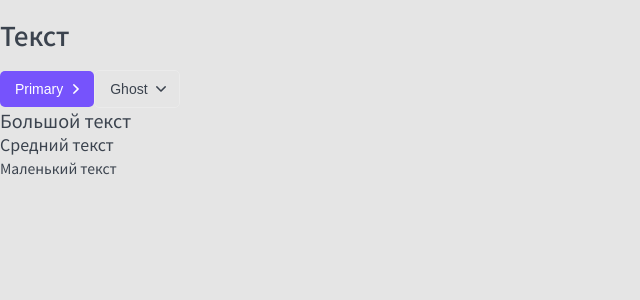
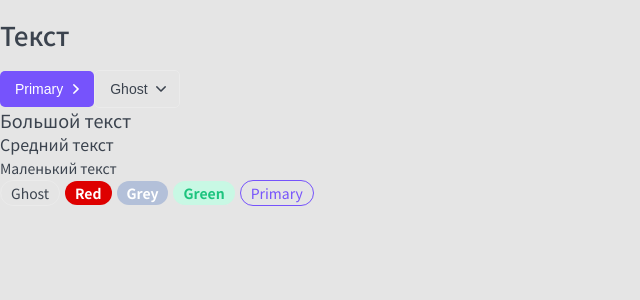
Before and after one commit to romanich141/nextjs-top-app, a Next.js app: page / in a window 1280 px wide. Shown: the top 300 px of the page, without its empty margins (0-640 px from the left). Built offline with nearby package versions, Linux system fonts and the light colour scheme.

Commit message:
add Tag component; add style for Tag; add props interface for Tag props

```diff
--- /dev/null
+++ b/components/Tag/Tag.module.css
@@ -0,0 +1,56 @@
+.tag {
+	--font-size: 12px;
+	--line-height: 12px;
+
+	display: inline-block;
+
+	box-sizing: border-box;
+
+	margin-right: 5px;
+
+	border-radius: 20px;
+
+	font-size: var(--font-size);
+	line-height: var(--line-height);
+}
+
+.tag.sm,
+.tag.md {
+	padding: 5px 10px;
+}
+
+.tag.md {
+	--line-height: 14px;
+	--font-size: 14px;
+}
+
+.ghost {
+	border: 1px solid var(--grey-light);
+}
+
+.red {
+	color: var(--white);
+	background: #DE0000;
+
+	font-weight: bold;
+}
+
+.grey {
+	color: var(--white);
+	background: #B3C0D9;
+
+	font-weight: bold;
+}
+
+.green {
+	color: var(--green);
+	background: var(--green-light);
+
+	font-weight: bold;
+}
+
+.primary {
+	color: var(--primary);
+	border: 1px solid var(--primary);
+	background: none;
+}
--- /dev/null
+++ b/components/Tag/Tag.tsx
@@ -0,0 +1,33 @@
+import cn from "classnames";
+import React from "react";
+import { TagProps } from "./Tag.props";
+import styles from "./Tag.module.css";
+
+const Htag = ({ size = "md", color = "ghost", className = "", href, children, ...props }: TagProps): JSX.Element => {
+    return (
+        <div
+            className={
+                cn(styles.tag, className, {
+                    [styles.sm]: size === "sm",
+                    [styles.md]: size === "md",
+
+                    [styles.ghost]: color === "ghost",
+                    [styles.red]: color === "red",
+                    [styles.green]: color === "green",
+                    [styles.grey]: color === "grey",
+                    [styles.primary]: color === "primary",
+                })
+            }
+            color={ color }
+            { ...props }
+        >
+            {
+                href
+                    ? <a href={ href }>{ children }</a>
+                    :<>{ children }</>
+            }
+        </div>
+    );
+};
+
+export default Htag;
--- a/components/index.ts
+++ b/components/index.ts
@@ -1,3 +1,4 @@
 export * from "./Htag/Htag";
 export * from "./Button/Button";
 export * from "./P/P";
+export * from "./Tag/Tag";
--- a/pages/index.tsx
+++ b/pages/index.tsx
@@ -2,6 +2,7 @@ import React from "react";
 import Button from "../components/Button/Button";
 import Htag from "../components/Htag/Htag";
 import P from "../components/P/P";
+import Tag from "../components/Tag/Tag";
 
 export default function Home(): JSX.Element {
   return (
@@ -22,6 +23,13 @@ export default function Home(): JSX.Element {
         <P size="lg">{"Большой текст"}</P>
         <P size="md">{"Средний текст"}</P>
         <P size="sm">{"Маленький текст"}</P>
+
+
+        <Tag color="ghost">{"Ghost"}</Tag>
+        <Tag color="red">{"Red"}</Tag>
+        <Tag color="grey">{"Grey"}</Tag>
+        <Tag size="md" color="green">{"Green"}</Tag>
+        <Tag size="md" color="primary">{"Primary"}</Tag>
     </div>
   );
 }
```
Also changed, not shown: components/Tag/Tag.props.ts (added, +8 -0 lines).
